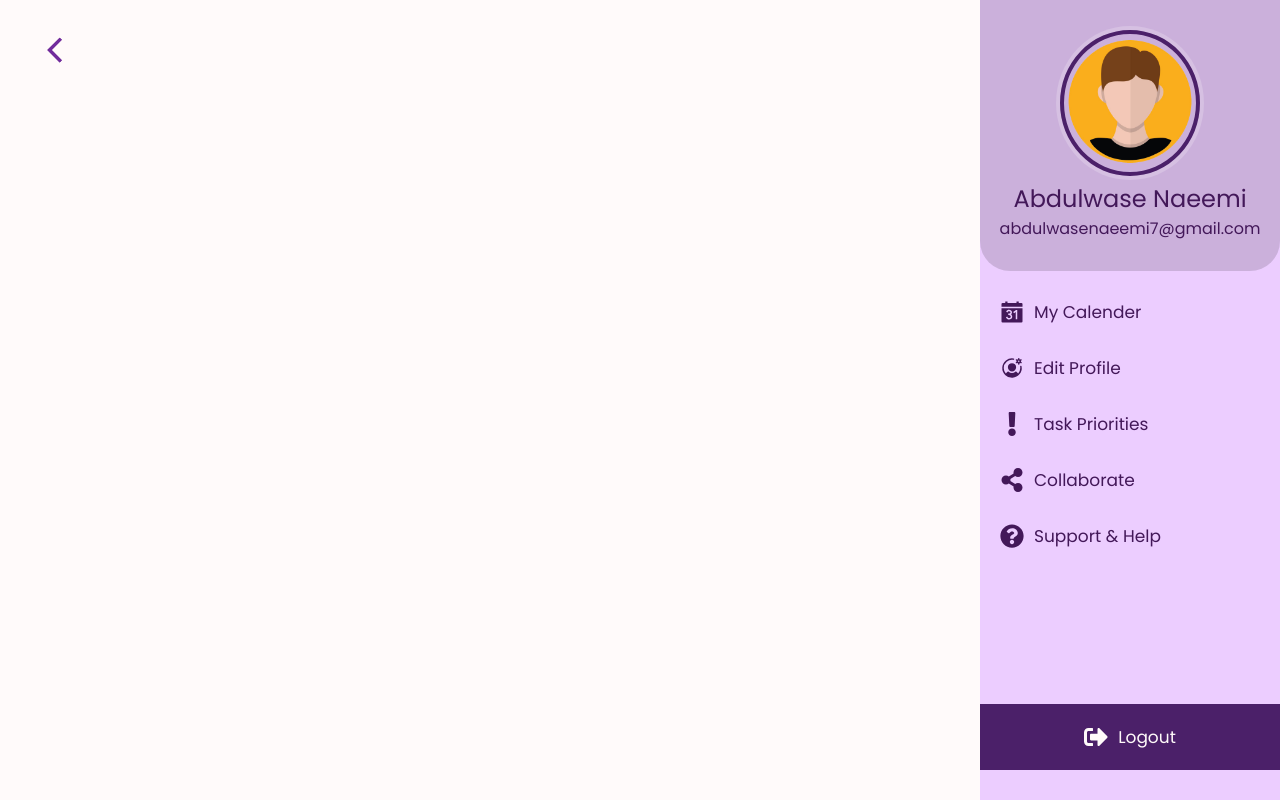
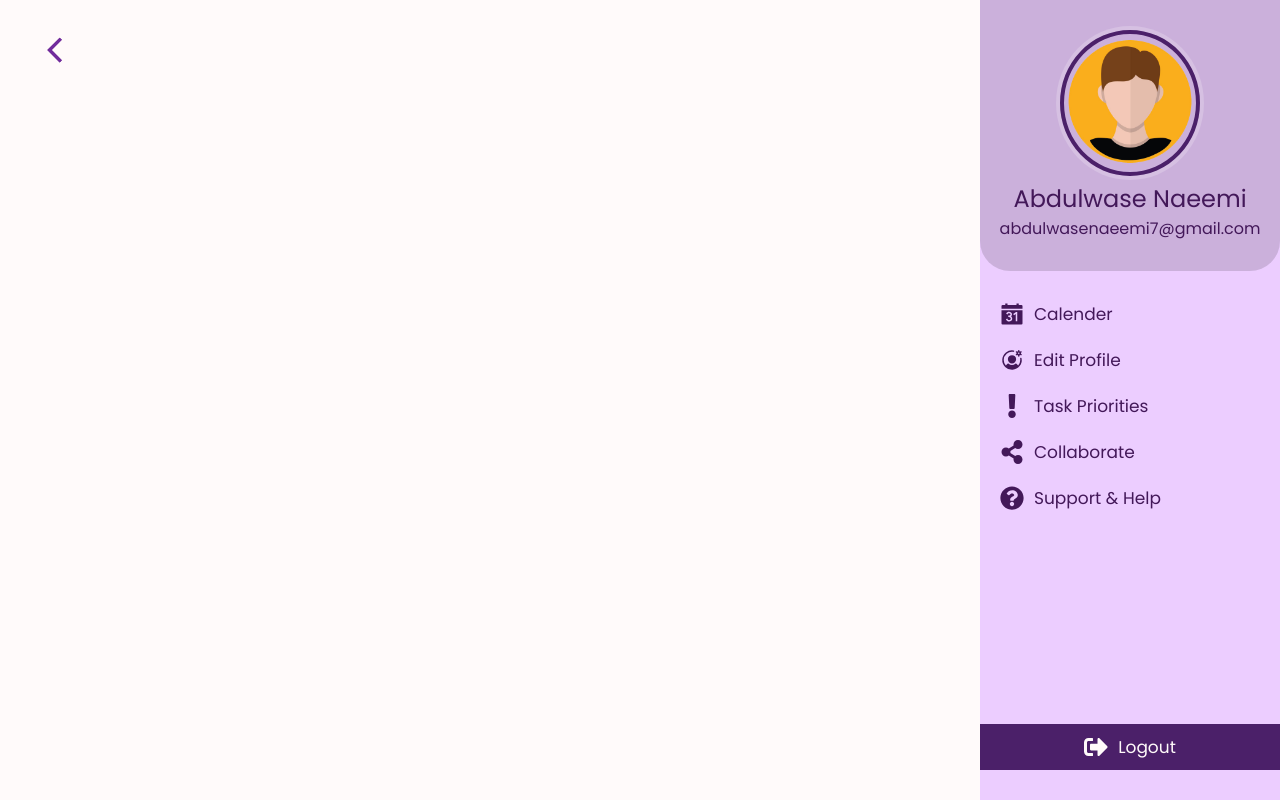
Before and after one commit to Naeemi7/Taskly, a React (Vite) app in the folder client/: page /user-dashboard in a window 1280 px wide. Built offline with nearby package versions, Linux system fonts and the light colour scheme; sample sign-in values are in the browser's storage.

Commit message:
the bug with the sidebar navigation has been fixed

```diff
--- a/client/package.json
+++ b/client/package.json
@@ -10,6 +10,7 @@
     "preview": "vite preview"
   },
   "dependencies": {
+    "@bitnoi.se/react-scheduler": "^0.2.0",
     "axios": "^1.7.2",
     "react": "^18.3.1",
     "react-dom": "^18.3.1",
--- a/client/src/App.jsx
+++ b/client/src/App.jsx
@@ -31,7 +31,7 @@ function App() {
           <Route element={<ProtectedRoutes />}>
             <Route path="/add-task" element={<AddTask />} />
             <Route path="/home" element={<HomePage />} />
-            <Route path="/user-dashboard" element={<DashboardPage />} />
+            <Route path="/user-dashboard/*" element={<DashboardPage />} />
           </Route>
 
           {/* Unprotected Routes */}
--- /dev/null
+++ b/client/src/components/Features/Dashboard/Calender/Calender.jsx
@@ -0,0 +1,9 @@
+const Calender = () => {
+  return (
+    <div>
+      <h1>I am Callender</h1>
+    </div>
+  );
+};
+
+export default Calender;
--- a/client/src/components/Features/Dashboard/Sidebar/Sidebar.jsx
+++ b/client/src/components/Features/Dashboard/Sidebar/Sidebar.jsx
@@ -4,7 +4,6 @@ import SidebarAvatar from "./SidebarAvatar";
 
 const Sidebar = () => {
   return (
-    <>
     <nav className="sidebar-container">
       <SidebarAvatar />
       <ul>
@@ -13,7 +12,6 @@ const Sidebar = () => {
         ))}
       </ul>
     </nav>
-    </>
   );
 };
 
--- a/client/src/components/Features/Dashboard/Sidebar/SidebarNavItems.jsx
+++ b/client/src/components/Features/Dashboard/Sidebar/SidebarNavItems.jsx
@@ -1,17 +1,20 @@
 import PropTypes from "prop-types";
+import { Link } from "react-router-dom";
 import Icon from "@reusable/Icon";
 
 const SidebarNavItems = ({ item }) => {
   return (
-    <li>
-      <Icon library={item.library} name={item.name} />
-      <span>{item.label}</span>
-    </li>
+    <Link className="sidebar-link" to={item.to}>
+      <li>
+        <Icon library={item.library} name={item.name} />
+        <span>{item.label}</span>
+      </li>
+    </Link>
   );
 };
 
+SidebarNavItems.propTypes = {
+  item: PropTypes.object.isRequired,
+};
+
 export default SidebarNavItems;
-
-SidebarNavItems.propTypes = {
-  item: PropTypes.object,
-};
--- a/client/src/data/sidebarData.js
+++ b/client/src/data/sidebarData.js
@@ -3,8 +3,8 @@ const sidebarData = [
     library: "io5",
     name: "IoCalendarNumberSharp",
     size: 22,
-    label: "My Calender",
-    to: "/",
+    label: "Calender",
+    to: "calender",
   },
   {
     library: "pi",
--- a/client/src/pages/DashboardPage/DashboardPage.jsx
+++ b/client/src/pages/DashboardPage/DashboardPage.jsx
@@ -1,11 +1,21 @@
+import { Route, Routes } from "react-router-dom";
 import Sidebar from "@features/Dashboard/Sidebar/Sidebar";
 import Navbar from "@features/Navbar/Navbar";
+import Calender from "@features/Dashboard/Calender/Calender";
 
 const DashboardPage = () => {
   return (
     <>
       <Navbar />
-      <Sidebar />
+      <div className="dashboard-layout">
+        <Sidebar />
+        <div className="dashboard-content">
+          <Routes>
+            <Route path="calender" element={<Calender />} />
+            {/* Add more routes for other dashboard components here */}
+          </Routes>
+        </div>
+      </div>
     </>
   );
 };
--- a/client/src/styles/App.scss
+++ b/client/src/styles/App.scss
@@ -54,19 +54,21 @@ body {
 
     ul {
       list-style: none;
-      padding: 0.8rem 0;
-      margin: 0;
+      padding: 0;
+      margin-top: 2rem;
+
+      .sidebar-link {
+        text-decoration: none;
+        color: inherit;
+        display: block;
 
         li {
-        padding: 2rem 1rem 1rem 2rem;
+          padding: 1rem 2rem;
           display: flex;
           align-items: center;
           gap: 1rem;
           font-size: 1.7rem;
           font-weight: regular;
-        background-repeat: no-repeat;
-        background-position: left 15px center;
-        background-size: auto 20px;
           transition: all 0.15s linear;
           cursor: pointer;
 
@@ -82,7 +84,7 @@ body {
           }
         }
 
-      li:last-child {
+        &:last-child {
           position: fixed;
           bottom: 3rem;
           background-color: $hover-color;
@@ -91,12 +93,17 @@ body {
           display: flex;
           justify-content: center;
           align-items: center;
-        padding: 2rem;
+
+          li {
+            display: flex;
+            justify-content: center;
+            width: 100%;
 
             &:hover {
               background-color: $primary-color;
-          border-top-left-radius: 0rem;
-          border-bottom-right-radius: 0rem;
+              border-radius: 0;
+            }
+          }
         }
       }
     }
```
Also changed, not shown: 1 other file (tests, documents, lock files or other folders). Lines whose indentation alone changed are shown as unchanged.
